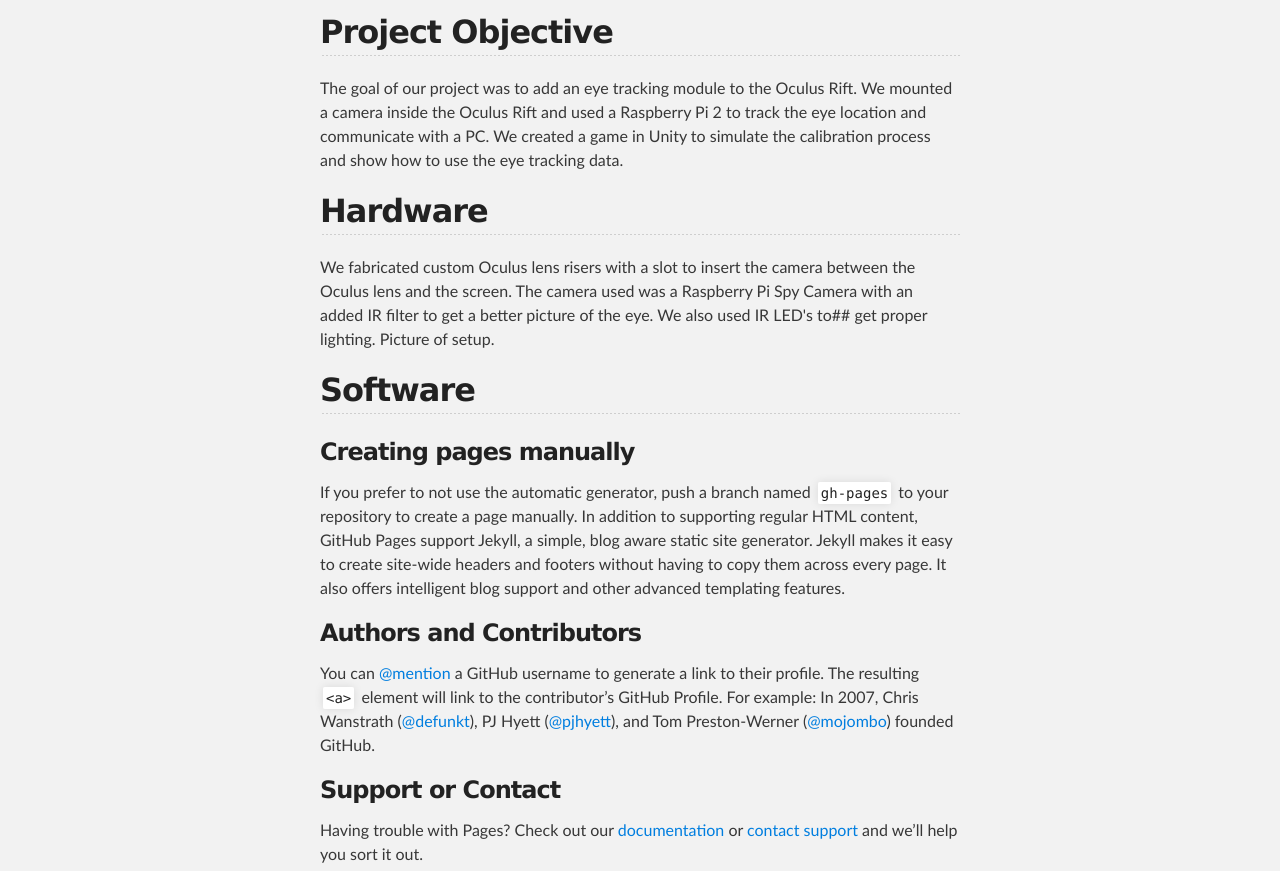
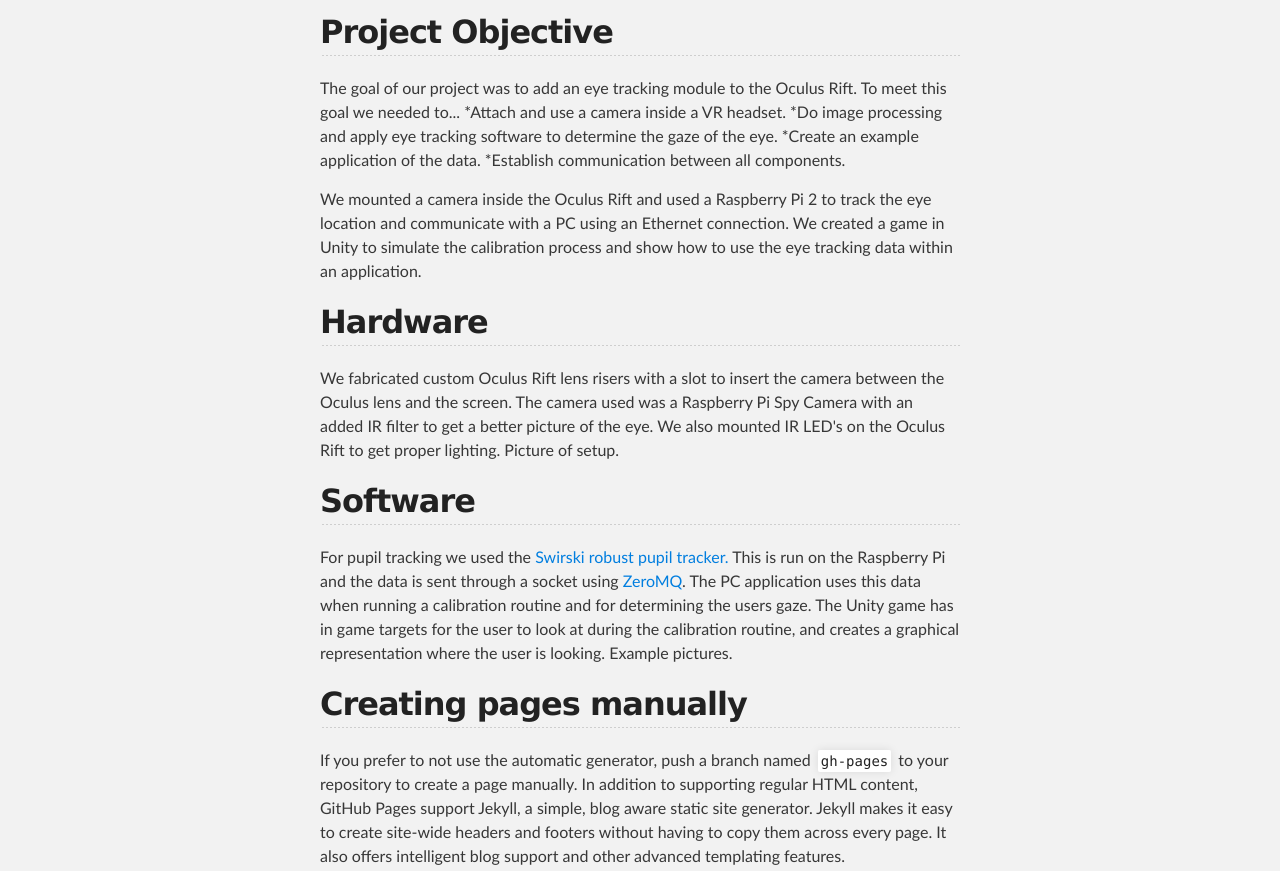
Before and after one commit to VirtualVision/VirtualVision, a plain HTML site: page index.html in a window 1280 px wide. Shown: the part 252-1123 px from the top of the page. Drawn offline with Linux system fonts and the light colour scheme.

```diff
--- a/index.html
+++ b/index.html
@@ -34,18 +34,26 @@
         <h2>
 <a id="project-objective" class="anchor" href="#project-objective" aria-hidden="true"><span class="octicon octicon-link"></span></a>Project Objective</h2>
 
-<p>The goal of our project was to add an eye tracking module to the Oculus Rift. We mounted a camera inside the  Oculus Rift and used a Raspberry Pi 2 to track the eye location and communicate with a PC. We created a game in Unity to simulate the calibration process and show how to use the eye tracking data. </p>
+<p>The goal of our project was to add an eye tracking module to the Oculus Rift. To meet this goal we needed to...
+*Attach and use a camera inside a VR headset.
+*Do image processing and apply eye tracking software to determine the gaze of the eye.
+*Create an example application of the data.
+*Establish communication between all components.</p>
+
+<p>We mounted a camera inside the  Oculus Rift and used a Raspberry Pi 2 to track the eye location and communicate with a PC using an Ethernet connection. We created a game in Unity to simulate the calibration process and show how to use the eye tracking data within an application. </p>
 
 <h2>
 <a id="hardware" class="anchor" href="#hardware" aria-hidden="true"><span class="octicon octicon-link"></span></a>Hardware</h2>
 
-<p>We fabricated custom Oculus lens risers with a slot to insert the camera between the Oculus lens and the screen. The camera used was a Raspberry Pi Spy Camera with an added IR filter to get a better picture of the eye. We also used IR LED's to## get proper lighting. Picture of setup.</p>
+<p>We fabricated custom Oculus Rift lens risers with a slot to insert the camera between the Oculus lens and the screen. The camera used was a Raspberry Pi Spy Camera with an added IR filter to get a better picture of the eye. We also mounted IR LED's on the Oculus Rift to get proper lighting. Picture of setup.</p>
 
 <h2>
 <a id="software" class="anchor" href="#software" aria-hidden="true"><span class="octicon octicon-link"></span></a>Software</h2>
 
-<h3>
-<a id="creating-pages-manually" class="anchor" href="#creating-pages-manually" aria-hidden="true"><span class="octicon octicon-link"></span></a>Creating pages manually</h3>
+<p>For pupil tracking we used the <a href="https://www.cl.cam.ac.uk/research/rainbow/projects/pupiltracking/">Swirski robust pupil tracker.</a> This is run on the Raspberry Pi and the data is sent through a socket using <a href="http://zeromq.org/">ZeroMQ</a>. The PC application uses this data when running a calibration routine and for determining the users gaze. The Unity game has in game targets for the user to look at during the calibration routine, and creates a graphical representation where the user is looking. Example pictures.</p>
+
+<h2>
+<a id="creating-pages-manually" class="anchor" href="#creating-pages-manually" aria-hidden="true"><span class="octicon octicon-link"></span></a>Creating pages manually</h2>
 
 <p>If you prefer to not use the automatic generator, push a branch named <code>gh-pages</code> to your repository to create a page manually. In addition to supporting regular HTML content, GitHub Pages support Jekyll, a simple, blog aware static site generator. Jekyll makes it easy to create site-wide headers and footers without having to copy them across every page. It also offers intelligent blog support and other advanced templating features.</p>
 
```
Also changed, not shown: params.json (+1 -1 lines).
